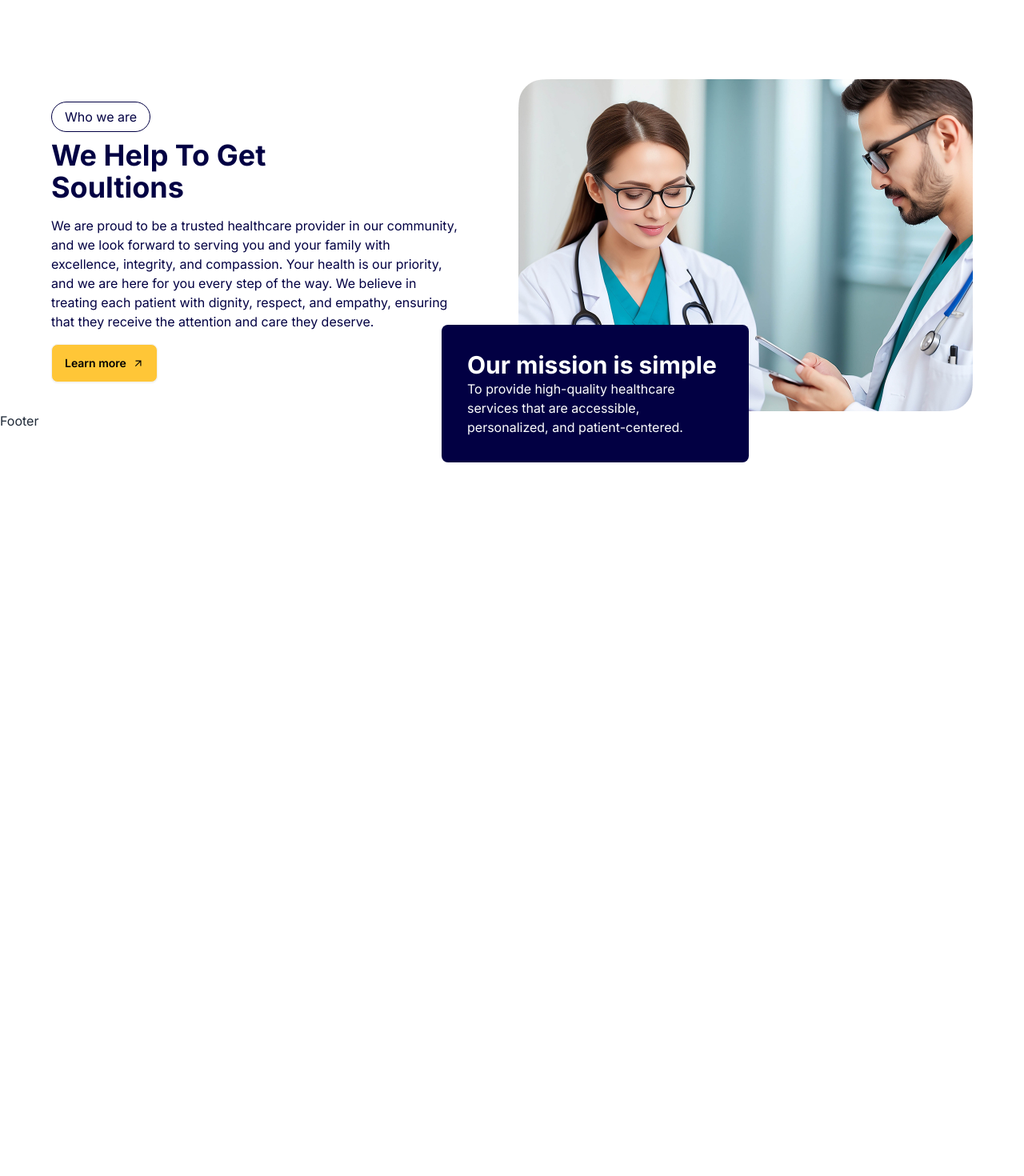
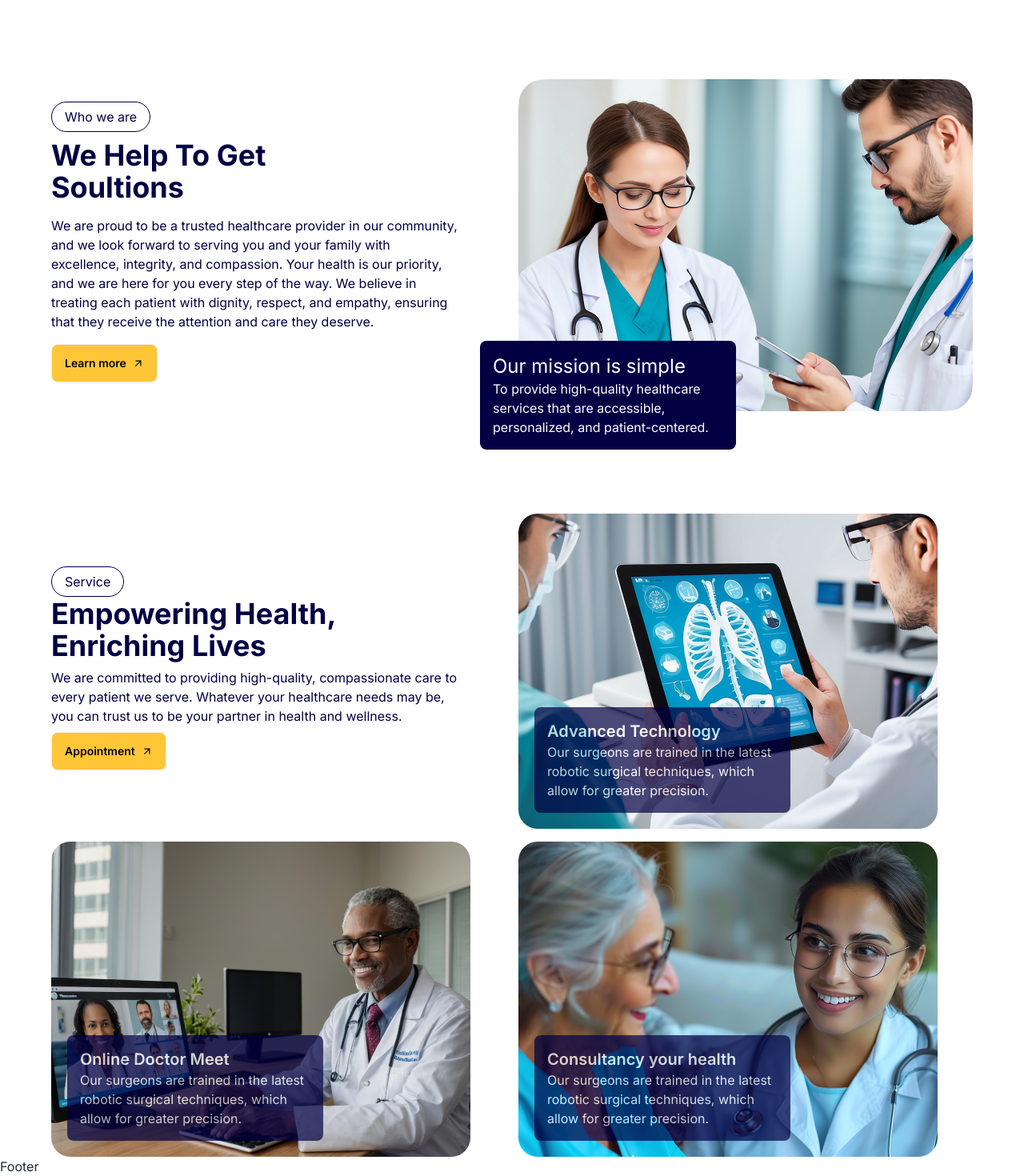
Before and after one commit to masum362/codelabs_digital_task, a React (Vite) app: page / in a window 1280 px wide. Shown: the part 920-2390 px from the top of the page at 80% size. Before the commit the page ends 1498 px from the top, so only its background shows below. Built offline with nearby package versions, Linux system fonts and the light colour scheme.

Commit message:
add: service section added

```diff
--- a/src/App.jsx
+++ b/src/App.jsx
@@ -3,6 +3,7 @@ import Footer from "./components/footer/Footer"
 import Hero from "./components/hero/Hero"
 import Navbar from "./components/navbar/Navbar"
 import PatientsHelpCards from "./components/patientsHelpCards/PatientsHelpCards"
+import Service from "./components/service/Service"
 
 
 function App() {
@@ -16,6 +17,7 @@ function App() {
         <main className="space-y-32">
           <PatientsHelpCards />
           <About />
+          <Service />
         </main>
       </div>
       <Footer />
--- a/src/components/About/About.jsx
+++ b/src/components/About/About.jsx
@@ -8,16 +8,16 @@ const About = () => {
     return (
         <div className='flex flex-col gap-4 lg:flex-row items-center justify-between '>
 
-            <div className='space-y-4'>
+            <div className='space-y-4 w-full'>
                 <Title>Who we are</Title>
                 <h1 className='text-4xl font-bold max-w-sm'>We Help To Get Soultions</h1>
                 <p className='max-w-sm xl:max-w-lg'>We are proud to be a trusted healthcare provider in our community, and we look forward to serving you and your family with excellence, integrity, and compassion. Your health is our priority, and we are here for you every step of the way. We believe in treating each patient with dignity, respect, and empathy, ensuring that they receive the attention and care they deserve.</p>
                 <Button style={"bg-accent text-black hover:bg-transparent hover:text-black hover:border-accent"}>Learn more</Button>
             </div>
-            <div className='relative'>
+            <div className='relative w-full'>
                 <img src={Banner} alt="about banner image" />
-                <div className='bg-themeColor p-4 xl:p-8 w-full my-4 md:my-0 md:w-72 xl:w-96 text-white rounded-lg md:absolute md:-bottom-28 md:-left-6 xl:-bottom-16 xl:-left-24 '>
-                    <h1 className='font-bold text-3xl'>Our mission is simple</h1>
+                <div className='bg-themeColor p-4  text-white rounded-lg mt-4 md:absolute -left-12 -bottom-12 max-w-80   '>
+                    <h1 className='text-2xl'>Our mission is simple</h1>
 
                     <p className='max-w-md'>To provide high-quality healthcare services that are accessible, personalized, and patient-centered.</p>
                 </div>
--- /dev/null
+++ b/src/components/service/Service.jsx
@@ -0,0 +1,42 @@
+import React from 'react'
+import Title from '../title/Title'
+import Button from '../button/Button'
+import service1 from '../../assets/Rectangle 27.png'
+import service2 from '../../assets/Rectangle 27-1.png'
+import service3 from '../../assets/Rectangle 27-2.png'
+
+const Service = () => {
+    return (
+        <div className='grid grid-cols-1 md:grid-cols-2 gap-4 items-center '>
+            <div className='space-y-2 w-full'>
+                <Title>Service</Title>
+                <h1 className='text-4xl font-bold max-w-sm'>Empowering Health, Enriching Lives</h1>
+                <p className='max-w-sm xl:max-w-lg'>We are committed to providing high-quality, compassionate care to every patient we serve. Whatever your healthcare needs may be, you can trust us to be your partner in health and wellness.</p>
+                <Button style={"bg-accent text-black hover:bg-transparent hover:text-black hover:border-accent"}>Appointment</Button>
+            </div>
+            <div className='relative w-full'>
+                <img src={service3} alt="x-ray report image" className='rounded-3xl ' />
+                <div className='absolute left-5 bottom-5 bg-themeColor opacity-70 text-white max-w-80 p-4 rounded-lg'>
+                    <h1 className='text-xl font-semibold'>Advanced Technology</h1>
+                    <p className='max-w-md'>Our surgeons are trained in the latest robotic surgical techniques, which allow for greater precision.</p>
+                </div>
+            </div>
+            <div className='relative w-full'>
+                <img src={service2} alt="x-ray report image" className='rounded-3xl ' />
+                <div className='absolute left-5 bottom-5 bg-themeColor opacity-70 text-white max-w-80 p-4 rounded-lg'>
+                    <h1 className='text-xl font-semibold'>Online Doctor Meet</h1>
+                    <p className='max-w-md'>Our surgeons are trained in the latest robotic surgical techniques, which allow for greater precision.</p>
+                </div>
+            </div>
+            <div className='relative w-full'>
+                <img src={service1} alt="x-ray report image" className='rounded-3xl ' />
+                <div className='absolute left-5 bottom-5 bg-themeColor opacity-70 text-white max-w-80 p-4 rounded-lg'>
+                    <h1 className='text-xl font-semibold'>Consultancy your health</h1>
+                    <p className='max-w-md'>Our surgeons are trained in the latest robotic surgical techniques, which allow for greater precision.</p>
+                </div>
+            </div>
+        </div>
+    )
+}
+
+export default Service
```
